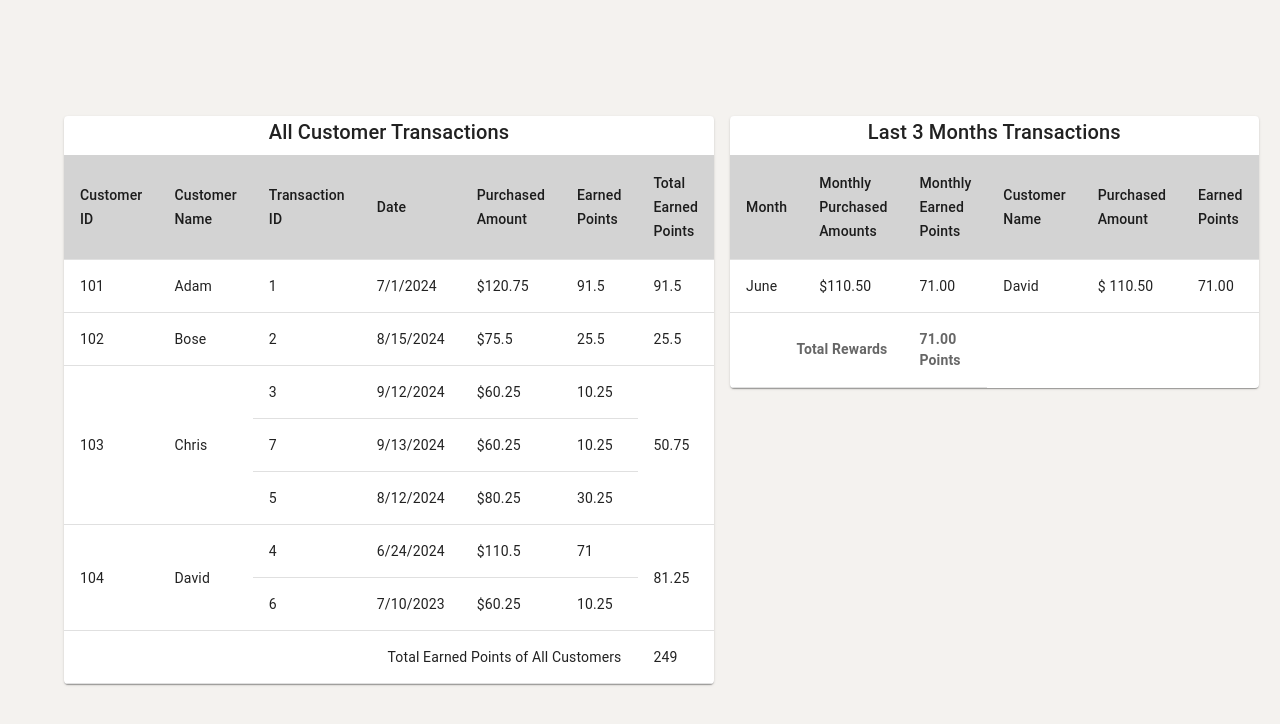
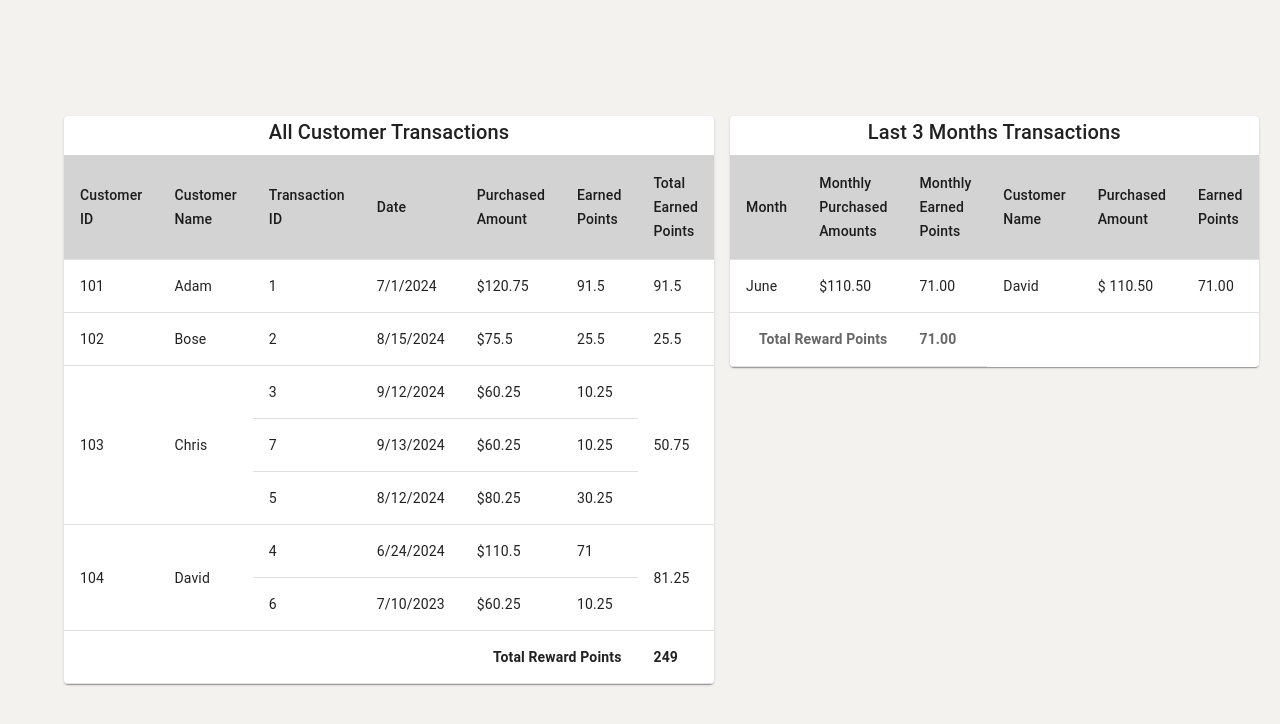
Before and after one commit to jenishsherwin1995/RewardsCalculator, a React (Create React App) app: page / in a window 1280 px wide. Shown: the top 724 px of the page. Built offline with nearby package versions, Linux system fonts and the light colour scheme.

Commit message:
style fix

```diff
--- a/src/components/customerTransactionsTable.js
+++ b/src/components/customerTransactionsTable.js
@@ -4,7 +4,7 @@ import { Table, TableBody, TableCell, TableContainer, TableHead, TableRow, Paper
 const CustomerTransactionsTable = ({ customers, totalPoints }) => {
   return (
     <TableContainer component={Paper}>
-      <Typography variant="h6" gutterBottom>All Customer Transactions</Typography>
+      <Typography variant="h6" gutterBottom >All Customer Transactions</Typography>
       <Table>
         <TableHead>
           <TableRow>
@@ -38,8 +38,8 @@ const CustomerTransactionsTable = ({ customers, totalPoints }) => {
             ))
           ))}
           <TableRow>
-            <TableCell colSpan={6} sx={{ textAlign: 'right' }}>Total Earned Points of All Customers</TableCell>
-            <TableCell>{totalPoints}</TableCell>
+            <TableCell colSpan={6} sx={{ textAlign: 'right', fontWeight: "bold", fontSize: "14px" }}>Total Reward Points</TableCell>
+            <TableCell style={{fontWeight: "bold", fontSize: "14px" }}>{totalPoints}</TableCell>
           </TableRow>
         </TableBody>
       </Table>
--- a/src/components/lastThreeMonthsTable.js
+++ b/src/components/lastThreeMonthsTable.js
@@ -57,8 +57,8 @@ const LastThreeMonthsTable = ({ transactions, totalPoints}) => {
         </TableBody>
         <TableFooter>
           <TableRow>
-            <TableCell colSpan={2} sx={{ textAlign: 'right', fontWeight: "bold", fontSize: "14px" }}> Total Rewards</TableCell>
-            <TableCell style={{ fontWeight: "bold", fontSize: "14px" }}>{totalPoints.toFixed(2)} Points</TableCell>
+            <TableCell colSpan={2} sx={{ textAlign: 'right', fontWeight: "bold", fontSize: "14px" }}> Total Reward Points</TableCell>
+            <TableCell style={{ fontWeight: "bold", fontSize: "14px" }}>{totalPoints.toFixed(2)}</TableCell>
           </TableRow>
         </TableFooter>
       </Table>
```
